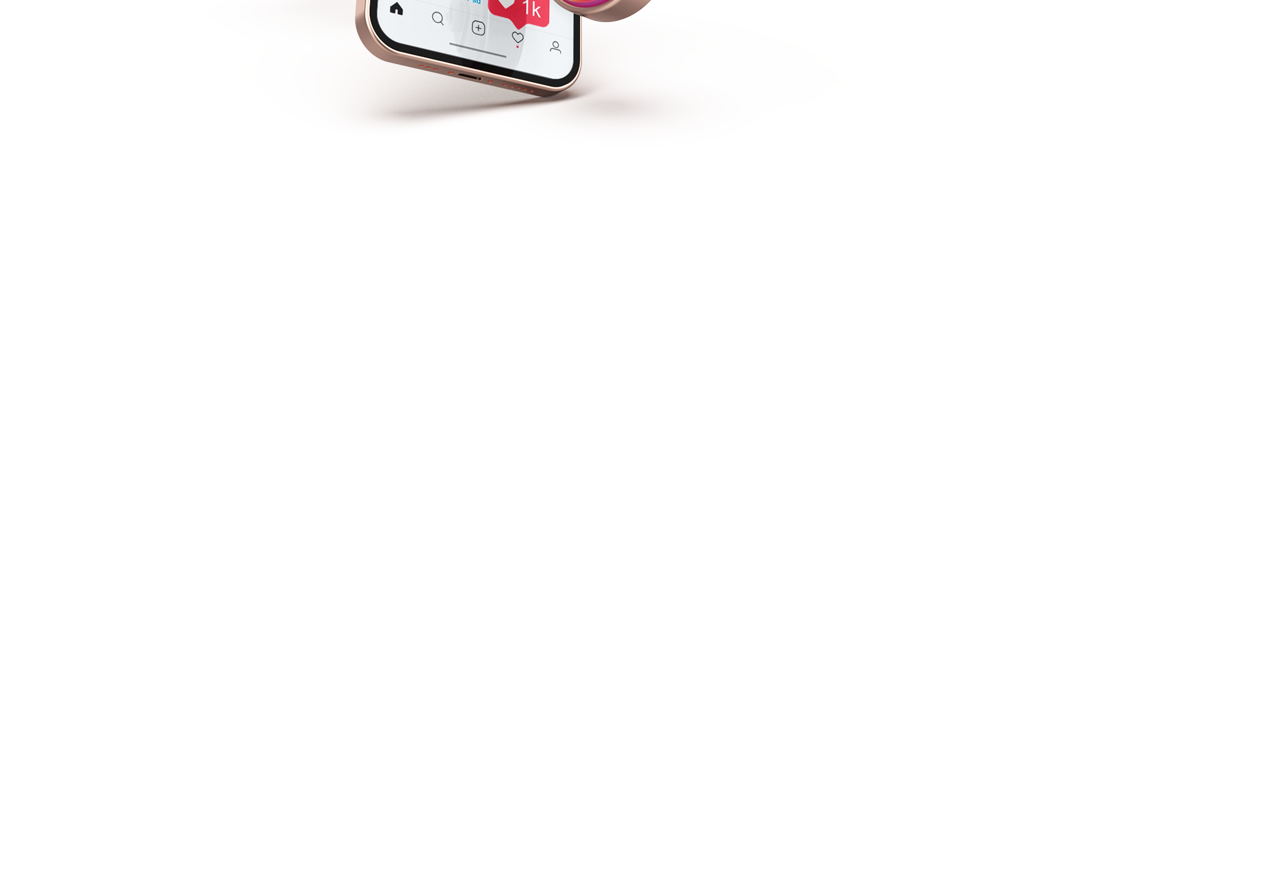
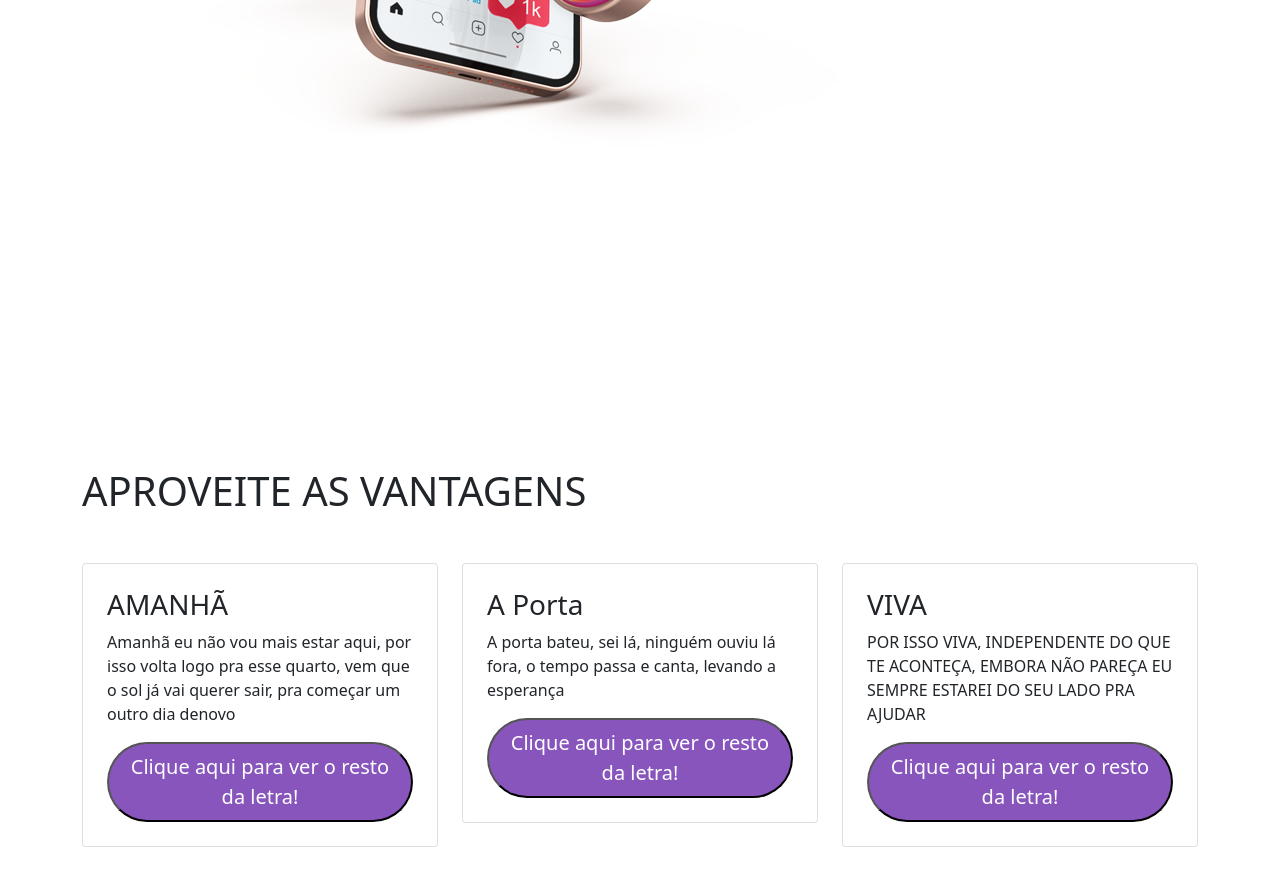
Before and after one commit to luistqs/vidasadia, a plain HTML site: page index.html in a window 1280 px wide. Shown: the part 1429-2314 px from the top of the page. Before the commit the page ends 1686 px from the top, so only its background shows below. Drawn offline with nearby package versions, Linux system fonts and the light colour scheme.

Commit message:
feita a terceira parte

```diff
--- a/index.html
+++ b/index.html
@@ -17,6 +17,11 @@
     }
     .text-purple{
         color: #8755bc;
+    }
+    .btn-purple{
+        color: #ffffff;
+        background: #8755bc;
+
     }
     #banner{
         background: url(./img/background.jpg)  no-repeat center 100%;
@@ -84,6 +89,47 @@
             </div>
         </div>
     </div>
-<!--fim primeira parte-->
+<!--fim segunda parte-->
+<!--início terceira parte-->
+<div id="vantagens" class="h-100">
+    <div class="container h-100">
+        <div class="row h-100">
+            <div class="col-12 align-self-center">
+                <h1 class="mb-5">
+                    APROVEITE AS VANTAGENS
+                </h1>
+                <div class="row">
+                    <div class="col-4">
+                        <div class="card">
+                            <div class="card-body p-4">
+                                <h3>AMANHÃ</h3>
+                                <p>Amanhã eu não vou mais estar aqui, por isso volta logo pra esse quarto, vem que o sol já vai querer sair, pra começar um outro dia denovo</p>
+                                <button class="btn-lg btn-purple w-100 rounded-pill">Clique aqui para ver o resto da letra!</button>
+                            </div>
+                        </div>
+                    </div>
+                    <div class="col-4">
+                        <div class="card">
+                            <div class="card-body p-4">
+                                <h3>A Porta</h3>
+                                <p>A porta bateu, sei lá, ninguém ouviu lá fora, o tempo passa e canta, levando a esperança</p>
+                                <button class="btn-lg btn-purple w-100 rounded-pill">Clique aqui para ver o resto da letra!</button>
+                            </div>
+                        </div>
+                    </div>
+                    <div class="col-4">
+                        <div class="card">
+                            <div class="card-body p-4">
+                                <h3>VIVA</h3>
+                                <p>POR ISSO VIVA, INDEPENDENTE DO QUE TE ACONTEÇA, EMBORA NÃO PAREÇA EU SEMPRE ESTAREI DO SEU LADO PRA AJUDAR</p>
+                                <button class="btn-lg btn-purple w-100 rounded-pill">Clique aqui para ver o resto da letra!</button>
+                            </div>
+                        </div>
+                    </div>
+                </div>
+            </div>
+        </div>
+    </div>
+</div>
 </body>
 </html>
```
